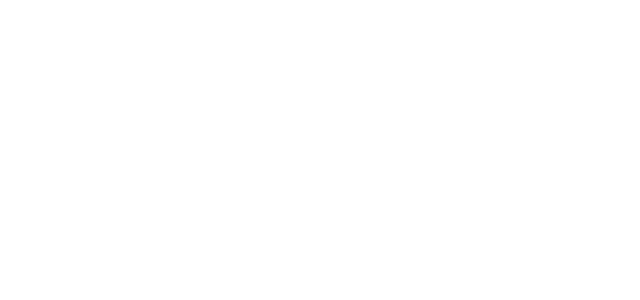
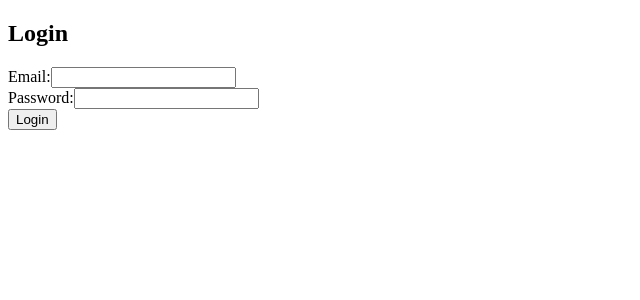
Before and after one commit to IrrationalCucumber/Mini-HRMS-System, a React (Create React App) app in the folder frontend/: page / in a window 1280 px wide. Shown: the top 300 px of the page, without its empty margins (0-640 px from the left). Built offline with nearby package versions, Linux system fonts and the light colour scheme; no server answers.

Commit message:
Initial Dashboard and Login pages

```diff
--- a/frontend/package.json
+++ b/frontend/package.json
@@ -7,8 +7,10 @@
     "@testing-library/jest-dom": "^6.9.1",
     "@testing-library/react": "^16.3.2",
     "@testing-library/user-event": "^13.5.0",
-    "react": "^19.2.7",
-    "react-dom": "^19.2.7",
+    "dotenv": "^17.4.2",
+    "react": "^18.3.1",
+    "react-dom": "^18.3.1",
+    "react-router-dom": "^7.18.0",
     "react-scripts": "5.0.1",
     "web-vitals": "^2.1.4"
   },
--- a/frontend/public/index.html
+++ b/frontend/public/index.html
@@ -24,7 +24,7 @@
       work correctly both with client-side routing and a non-root public URL.
       Learn how to configure a non-root public URL by running `npm run build`.
     -->
-    <title>React App</title>
+    <title>Mini-HRMS</title>
   </head>
   <body>
     <noscript>You need to enable JavaScript to run this app.</noscript>
--- a/frontend/src/App.js
+++ b/frontend/src/App.js
@@ -1,5 +1,18 @@
+import { BrowserRouter, Route, Routes } from "react-router-dom";
+import Login from "./PAGES/Login";
+import Dashboard from "./PAGES/Dashboard";
+
 function App() {
-  return <div></div>;
+  return (
+    <>
+      <BrowserRouter>
+        <Routes>
+          <Route path="/" element={<Login />} />
+          <Route path="/dashboard" element={<Dashboard />} />
+        </Routes>
+      </BrowserRouter>
+    </>
+  );
 }
 
 export default App;
--- /dev/null
+++ b/frontend/src/PAGES/Dashboard.jsx
@@ -0,0 +1,20 @@
+/* TODO
+  Create a simple dashboard showing:
+
+Total Employees
+Active Employees
+Employees on Leave
+Total Monthly Payroll
+
+*/
+
+const Dashboard = () => {
+  return (
+    <>
+      <h2>Dashboard</h2>
+      <p>Welcome to the Dashboard!</p>
+    </>
+  );
+};
+
+export default Dashboard;
--- /dev/null
+++ b/frontend/src/PAGES/Login.jsx
@@ -0,0 +1,65 @@
+/* TODO
+  Error handling for login
+*/
+
+import React, { useState } from "react";
+// import axios from 'axios';
+import { useNavigate } from "react-router-dom";
+
+const Login = () => {
+  //login cred variable for admin
+  const [loginCred, setLoginCred] = useState({
+    email: "",
+    password: "",
+  });
+
+  const apiUrl = process.env.REACT_APP_API_URL; //|| 'http://localhost:8800/admin/login';
+  const navigate = useNavigate();
+
+  const handleLogin = async (e) => {
+    e.preventDefault();
+    try {
+      if (loginCred.email !== "" && loginCred.password !== "") {
+        //const res = await axios.post(`${apiUrl}/admin/login`, loginCred);
+        //console.log(res.data);
+        navigate("/dashboard");
+      } else {
+        return alert("Invalid Email/Password");
+      }
+    } catch (error) {
+      console.error("Login failed:", error);
+    }
+  };
+  return (
+    <div>
+      <h2>Login</h2>
+      <form onSubmit={handleLogin}>
+        <div>
+          <label>Email:</label>
+          <input
+            type="email"
+            id="email"
+            value={loginCred.email}
+            onChange={(e) =>
+              setLoginCred({ ...loginCred, email: e.target.value })
+            }
+          />
+        </div>
+        <div>
+          <label>Password:</label>
+          <input
+            type="password"
+            id="password"
+            value={loginCred.password}
+            onChange={(e) =>
+              setLoginCred({ ...loginCred, password: e.target.value })
+            }
+          />
+        </div>
+        <button type="submit">Login</button>
+      </form>
+    </div>
+  );
+};
+
+export default Login;
--- a/frontend/src/index.js
+++ b/frontend/src/index.js
@@ -1,7 +1,7 @@
 import React from "react";
 import ReactDOM from "react-dom/client";
 import App from "./App";
-import reportWebVitals from "./reportWebVitals";
+// import reportWebVitals from "./reportWebVitals";
 
 const root = ReactDOM.createRoot(document.getElementById("root"));
 root.render(
@@ -13,4 +13,4 @@
 // If you want to start measuring performance in your app, pass a function
 // to log results (for example: reportWebVitals(console.log))
 // or send to an analytics endpoint. Learn more: https://bit.ly/CRA-vitals
-reportWebVitals();
+// reportWebVitals();
```
Also changed, not shown: 1 other file (tests, documents, lock files or other folders).
